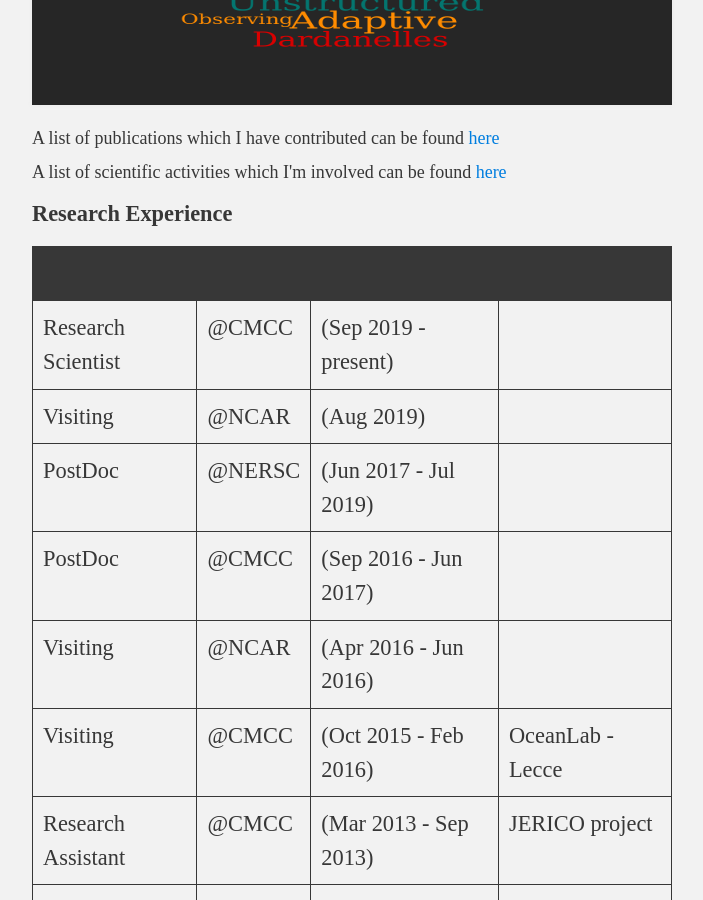
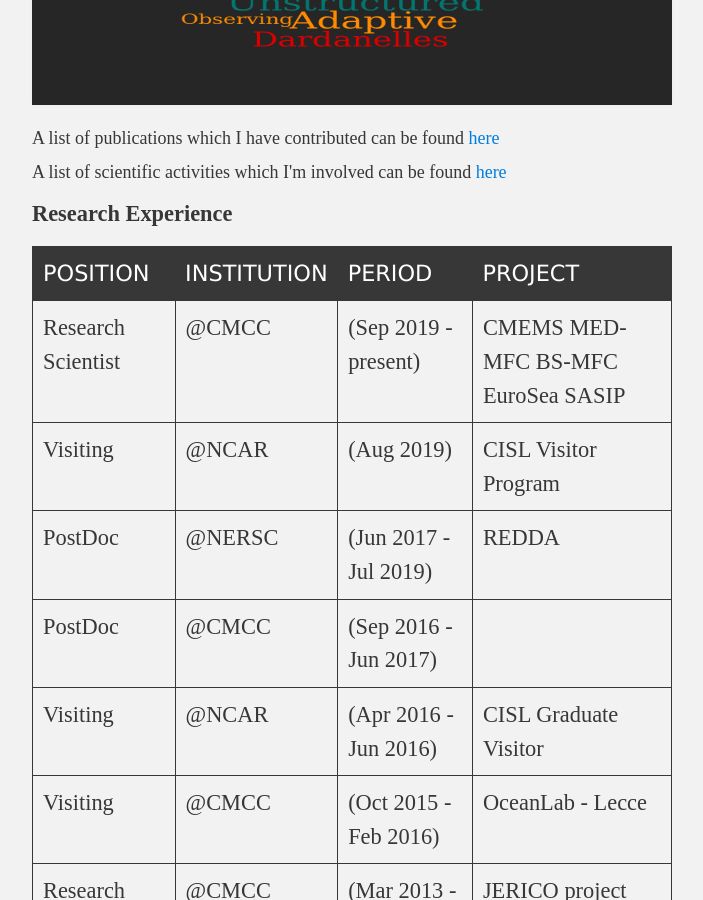
Before and after one commit to aydogduali/aydogduali.github.io, a Jekyll site: the page built from research/index.md, in a window 1280 px wide and 900 px high, scrolled down 721 px. Shown: the whole window, without its empty margins (288-991 px from the left). Built offline with Jekyll 4.4.1, drawn with Linux system fonts in a browser that asks for light colours; the repository's description, which GitHub fills in, is left out.

Commit message:
organize table

```diff
--- a/research/index.md
+++ b/research/index.md
@@ -9,18 +9,18 @@ layout: default
 
 **Research Experience**
 
-|                      |       |                      |                     |
-|----------------------|:------|:---------------------|---------------------|
-| Research  Scientist  | @CMCC | (Sep 2019 - present) ||
-| Visiting             | @NCAR | (Aug 2019)           ||
-| PostDoc              | @NERSC| (Jun 2017 - Jul 2019)||
-| PostDoc              | @CMCC | (Sep 2016 - Jun 2017)||
-| Visiting             | @NCAR | (Apr 2016 - Jun 2016)||
-| Visiting             | @CMCC | (Oct 2015 - Feb 2016)| OceanLab - Lecce|
-| Research Assistant   | @CMCC | (Mar 2013 - Sep 2013)| JERICO project|
-| Research Assistant   | @METU | (Sep 2012 - Feb 2013)| MyOcean II project|
-| Research Assistant   | @METU | (Sep 2011 - Sep 2012)| SESAME project|
-| Research Assistant   | @METU | (Sep 2009 - Sep 2011)| MyOcean project|
+| POSITION             | INSTITUTION |  PERIOD              |   PROJECT           |
+|----------------------|:------------|:---------------------|---------------------|
+| Research  Scientist  | @CMCC       | (Sep 2019 - present) | CMEMS MED-MFC BS-MFC EuroSea SASIP|
+| Visiting             | @NCAR       | (Aug 2019)           | CISL Visitor Program|
+| PostDoc              | @NERSC      | (Jun 2017 - Jul 2019)| REDDA |
+| PostDoc              | @CMCC       | (Sep 2016 - Jun 2017)||
+| Visiting             | @NCAR       | (Apr 2016 - Jun 2016)| CISL Graduate Visitor|
+| Visiting             | @CMCC       | (Oct 2015 - Feb 2016)| OceanLab - Lecce|
+| Research Assistant   | @CMCC       | (Mar 2013 - Sep 2013)| JERICO project|
+| Research Assistant   | @METU       | (Sep 2012 - Feb 2013)| MyOcean II project|
+| Research Assistant   | @METU       | (Sep 2011 - Sep 2012)| SESAME project|
+| Research Assistant   | @METU       | (Sep 2009 - Sep 2011)| MyOcean project|
 
 **Education**
 
```
